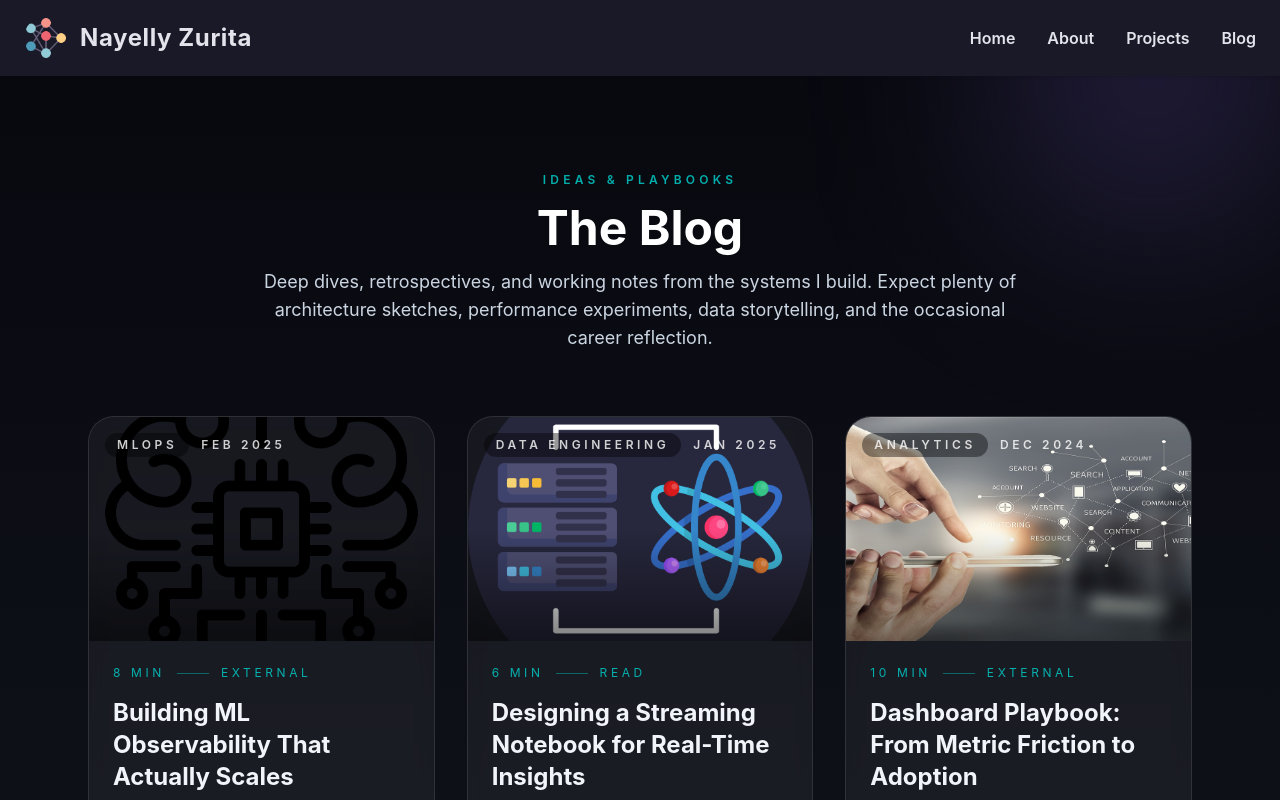
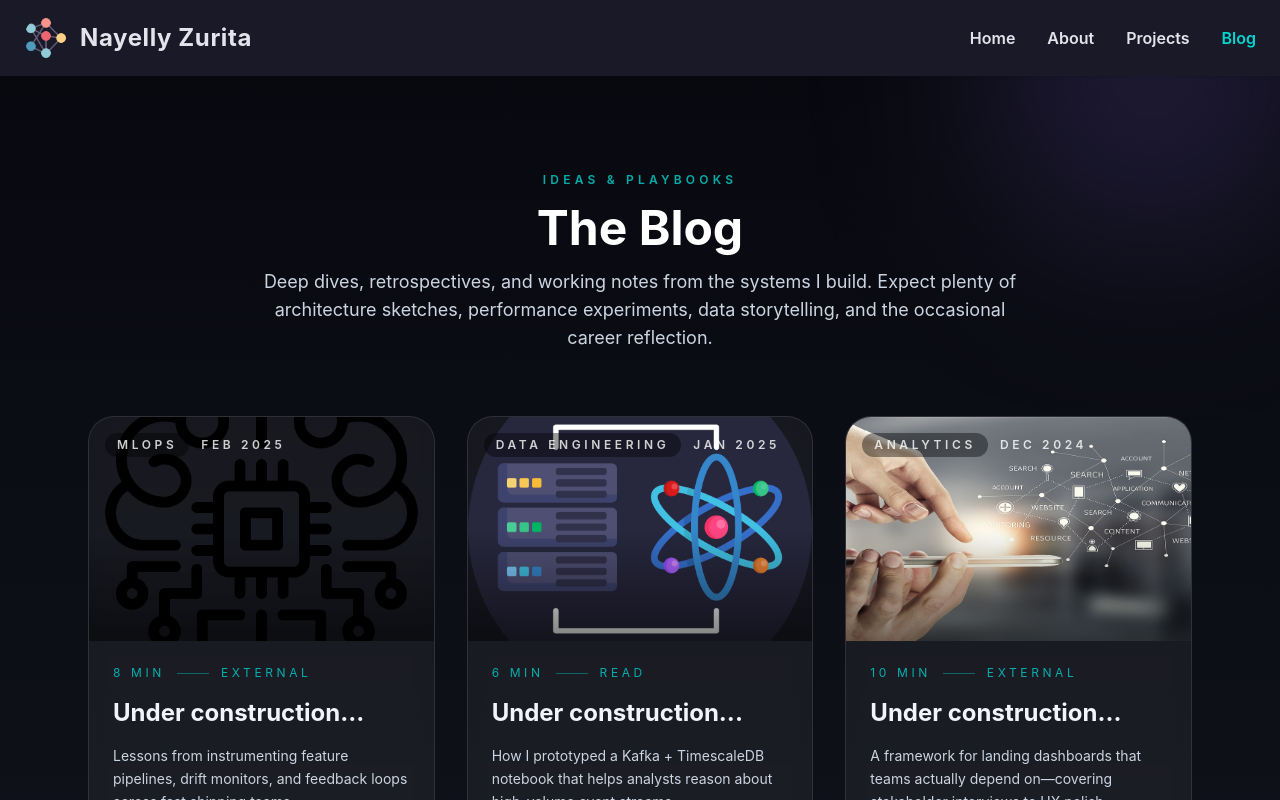
Before and after one commit to NayellyZurita/data_science_portfolio, a Next.js app: page /blog in a window 1280 px wide. Shown: the top 800 px of the page. Built offline with nearby package versions, Linux system fonts and the light colour scheme.

Commit message:
updated data

```diff
--- a/app/layout.js
+++ b/app/layout.js
@@ -30,7 +30,7 @@ export const metadata = {
     title: "Nayelly Zurita | Data Science & Engineering Portfolio",
     description:
       "Projects and research blending data engineering, machine learning, and analytics by Nayelly Zurita.",
-    creator: "@nayellyz",
+    creator: "@nayellyzurita",
     images: ["/pro.jpg"],
   },
   icons: {
--- a/components/NavBar.js
+++ b/components/NavBar.js
@@ -3,16 +3,27 @@
 import { useState } from "react";
 import Image from "next/image";
 import Link from "next/link";
+import { usePathname } from "next/navigation";
+
+const NAV_LINKS = [
+  { href: "/", label: "Home" },
+  { href: "/about", label: "About" },
+  { href: "/projects", label: "Projects" },
+  { href: "/blog", label: "Blog" },
+];
 
 export default function NavBar() {
   const [open, setOpen] = useState(false);
+  const pathname = usePathname();
+
+  const isActive = (href) => (href === "/" ? pathname === "/" : pathname.startsWith(href));
 
   return (
     <header className="bg-dark text-grey sticky top-0 z-50 shadow">
       {/* Top Row: brand (image + name) and hamburger */}
       <div className="container mx-auto flex items-center justify-between px-6 py-4">
-        {/* Left: Image + Name (together, on the same side) */}
-        <div className="flex items-center gap-3">
+        {/* Left: Image + Name (linked to home) */}
+        <Link href="/" className="flex items-center gap-3">
           <Image
             src="/neural.png"
             alt="Nayelly Zurita logo"
@@ -21,34 +32,31 @@ export default function NavBar() {
             className="rounded-full"
             priority
           />
-          <span className="text-xl sm:text-2xl font-bold tracking-wide">
+          <span
+            className={`text-xl sm:text-2xl font-bold tracking-wide transition-colors ${
+              pathname === "/" ? "text-teal" : "text-grey hover:text-teal"
+            }`}
+          >
             Nayelly Zurita
           </span>
-        </div>
+        </Link>
 
         {/* Desktop nav */}
         <nav className="hidden md:block">
           <ul className="flex items-center gap-8 text-base font-semibold">
-            <li>
-              <Link href="/" className="hover:underline underline-offset-4">
-                Home
+            {NAV_LINKS.map((link) => (
+              <li key={link.href}>
+                <Link
+                  href={link.href}
+                  className={`transition-colors hover:text-teal ${
+                    isActive(link.href) ? "text-teal" : "text-grey"
+                  }`}
+                  aria-current={isActive(link.href) ? "page" : undefined}
+                >
+                  {link.label}
                 </Link>
               </li>
-            <li>
-              <Link href="/about" className="hover:underline underline-offset-4">
-                About
-              </Link>
-            </li>
-            <li>
-              <Link href="/projects" className="hover:underline underline-offset-4">
-                Projects
-              </Link>
-            </li>
-            <li>
-              <Link href="/blog" className="hover:underline underline-offset-4">
-                Blog
-              </Link>
-            </li>
+            ))}
           </ul>
         </nav>
 
@@ -83,42 +91,20 @@ export default function NavBar() {
       >
         <nav className="px-6 py-3 border-t border-white/10">
           <ul className="flex flex-col gap-4 text-lg font-semibold">
-            <li>
+            {NAV_LINKS.map((link) => (
+              <li key={link.href}>
                 <Link
-                href="/"
-                className="block py-2"
+                  href={link.href}
+                  className={`block rounded-lg px-2 py-2 transition-colors ${
+                    isActive(link.href) ? "bg-teal/20 text-teal" : "text-grey hover:text-teal"
+                  }`}
                   onClick={() => setOpen(false)}
+                  aria-current={isActive(link.href) ? "page" : undefined}
                 >
-                Home
+                  {link.label}
                 </Link>
               </li>
-            <li>
-              <Link
-                href="/about"
-                className="block py-2"
-                onClick={() => setOpen(false)}
-              >
-                About
-              </Link>
-            </li>
-            <li>
-              <Link
-                href="/projects"
-                className="block py-2"
-                onClick={() => setOpen(false)}
-              >
-                Projects
-              </Link>
-            </li>
-            <li>
-              <Link
-                href="/blog"
-                className="block py-2"
-                onClick={() => setOpen(false)}
-              >
-                Blog
-              </Link>
-            </li>
+            ))}
           </ul>
         </nav>
       </div>
--- a/components/blog/projects-link.js
+++ b/components/blog/projects-link.js
@@ -30,10 +30,10 @@ export default function BlogProjectsLink() {
         <div className="relative mx-auto w-full max-w-md overflow-hidden rounded-[32px] border border-slate-800/60 bg-slate-900/70 shadow-xl">
           <div className="relative aspect-[4/5]">
             <Image
-              src="/artificial-intelligence.png"
+              src="/ai.jpg"
               alt="Illustration of a data project storyboard"
               fill
-              sizes="(min-width: 1024px) 280px, (min-width: 768px) 40vw, 80vw"
+              sizes="(min-width: 1024px) 220px, (min-width: 768px) 40vw, 80vw"
               className="object-cover"
             />
           </div>
--- a/components/blog/section.js
+++ b/components/blog/section.js
@@ -4,7 +4,7 @@ import Link from "next/link";
 const POSTS = [
   {
     id: "post-ml-observability",
-    title: "Building ML Observability That Actually Scales",
+    title: "Under construction...",
     description:
       "Lessons from instrumenting feature pipelines, drift monitors, and feedback loops across fast shipping teams.",
     date: "Feb 2025",
@@ -16,7 +16,7 @@ const POSTS = [
   },
   {
     id: "post-streaming-notebook",
-    title: "Designing a Streaming Notebook for Real-Time Insights",
+    title: "Under construction...",
     description:
       "How I prototyped a Kafka + TimescaleDB notebook that helps analysts reason about high-volume event streams.",
     date: "Jan 2025",
@@ -27,19 +27,19 @@ const POSTS = [
   },
   {
     id: "post-dashboard-playbook",
-    title: "Dashboard Playbook: From Metric Friction to Adoption",
+    title: "Under construction...",
     description:
       "A framework for landing dashboards that teams actually depend on—covering stakeholder interviews to UX polish.",
     date: "Dec 2024",
     readingTime: "10 min",
     category: "Analytics",
     image: "/web.jpg",
-    href: "https://www.linkedin.com/in/nayelly-zurita",
+    href: "https://www.linkedin.com/in/nayellyzurita",
     external: true,
   },
   {
     id: "post-vertex-devops",
-    title: "Vertex Pipelines: Shipping Experiments with Guardrails",
+    title: "Under construction...",
     description:
       "Reference architecture and IaC snippets that kept our research-to-prod loop under 30 minutes.",
     date: "Nov 2024",
--- a/components/home/projects-cta.js
+++ b/components/home/projects-cta.js
@@ -41,7 +41,7 @@ export default function ProjectsCta() {
         <div className="relative mx-auto w-full max-w-md overflow-hidden rounded-[32px] border border-slate-800/60 bg-slate-900/70 shadow-xl">
           <div className="relative aspect-[4/5]">
             <Image
-              src="/data-engineer.png"
+              src="/ai.jpg"
               alt="Illustration of data projects and engineering workflows"
               fill
               sizes="(min-width: 1024px) 320px, (min-width: 768px) 40vw, 80vw"
--- a/components/projects/blog-cta.js
+++ b/components/projects/blog-cta.js
@@ -17,7 +17,7 @@ export default function BlogCta() {
           </div>
         </div>
 
-        <div className="order-1 flex-1 text-center md:order-2 md:text-left">
+        <div className="order-1 flex-1 text-center text-dark md:order-2 md:text-left">
           <p className="text-xs font-semibold uppercase tracking-[0.3em] text-teal/80">
             Keep Exploring
           </p>
--- a/components/projects/research.js
+++ b/components/projects/research.js
@@ -14,13 +14,13 @@ const TRACKS = [
   },
   {
     id: "machine-learning",
-    title: "ML",
+    title: "AI-ML",
     blurb: "Model development, evaluation, and real-time inference.",
   },
   {
-    id: "developer",
-    title: "Developer",
-    blurb: "Full-stack products that ship research to production.",
+    id: "analytics",
+    title: "Analytics",
+    blurb: "Dashboards, decision intelligence, and stakeholder storytelling.",
   },
 ];
 
@@ -76,17 +76,17 @@ const PROJECT_GROUPS = {
       imageAlt: "MLOps security and monitoring visuals",
     },
   ],
-  developer: [
+  analytics: [
     {
-      title: "Portfolio Platform",
-      description: "Next.js site with modular sections for data storytelling and project demos.",
-      href: "#developer",
+      title: "Executive Metrics Portal",
+      description: "Next.js analytics hub surfacing KPIs with drilldowns and commentary workflows.",
+      href: "#analytics",
       image: "/pro.jpg",
-      imageAlt: "Developer working on a portfolio interface",
+      imageAlt: "Analytics dashboard showcasing executive metrics",
     },
     {
       title: "Realtime Ops Dashboard",
-      description: "Socket-powered dashboard surfacing ops metrics with granular permissions.",
+      description: "Socket-powered dashboard surfacing ops metrics with alerting and user permissions.",
       href: "https://nayelly.dev",
       external: true,
       image: "/geo.jpg",
```
Lines whose indentation alone changed are shown as unchanged.
